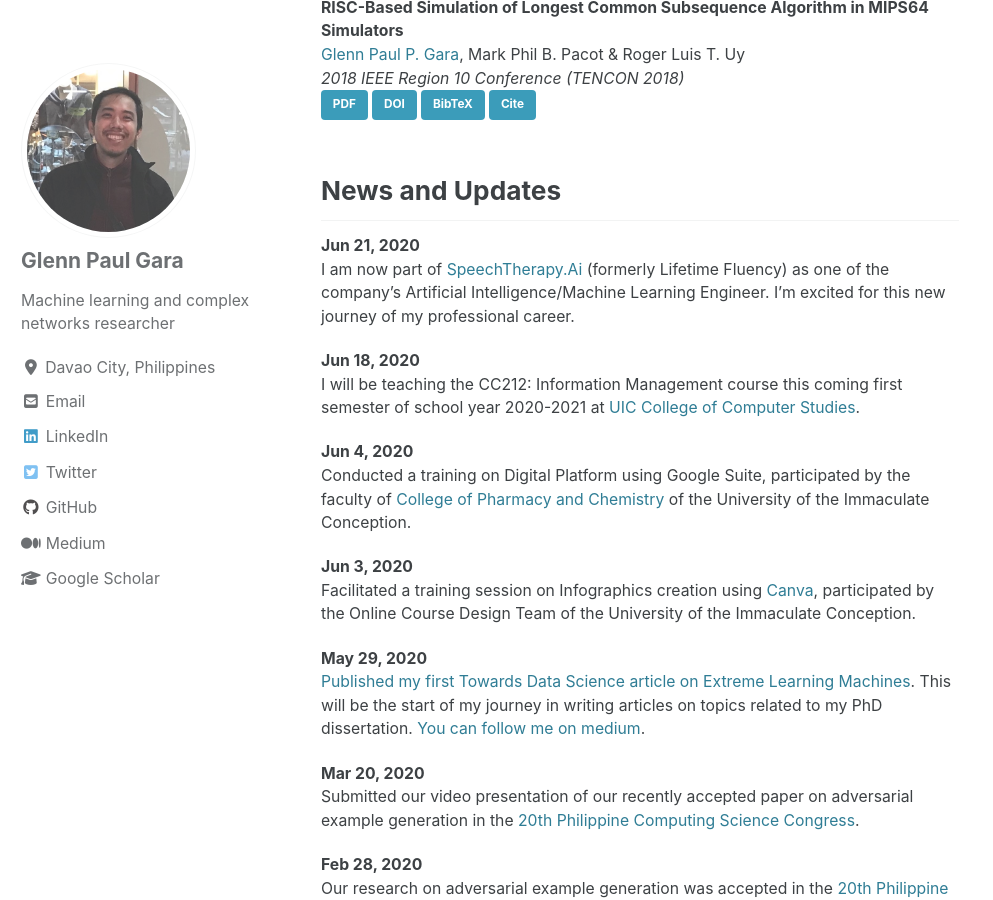
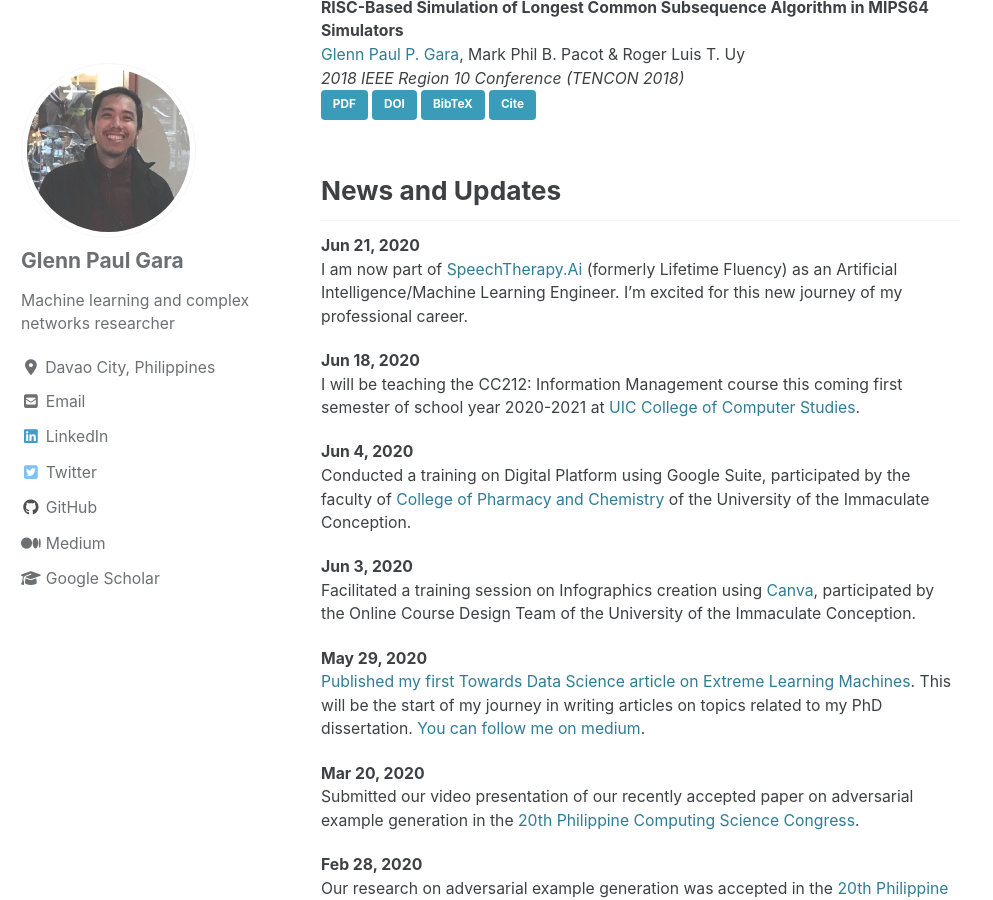
Before and after one commit to glenngara/glenngara.github.io, a Jekyll site: the page built from _pages/home.md, in a window 1280 px wide and 900 px high, scrolled down 961 px. Shown: the whole window, without its empty margins (0-993 px from the left). Built offline with Jekyll 4.4.1, drawn with Linux system fonts in a browser that asks for light colours; cached includes are drawn as plain includes; nearby versions of some CDN libraries.

Commit message:
update dteaching page

```diff
--- a/_pages/home.md
+++ b/_pages/home.md
@@ -39,7 +39,7 @@ Eduardo B. Santiago & [Glenn Paul P. Gara](/)
 News and Updates
 ------
 **Jun 21, 2020**
-I am now part of [SpeechTherapy.Ai](https://lifetimefluency.com/) (formerly Lifetime Fluency) as one of the company's Artificial Intelligence/Machine Learning Engineer. I'm excited for this new journey of my professional career.
+I am now part of [SpeechTherapy.Ai](https://lifetimefluency.com/) (formerly Lifetime Fluency) as an Artificial Intelligence/Machine Learning Engineer. I'm excited for this new journey of my professional career.
 
 **Jun 18, 2020**
 I will be teaching the CC212: Information Management course this coming first semester of school year 2020-2021 at [UIC College of Computer Studies](https://www.uic.edu.ph/ite/).
```
